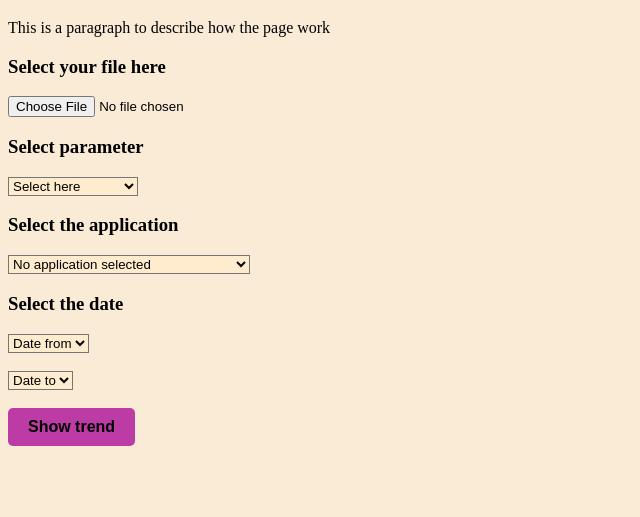
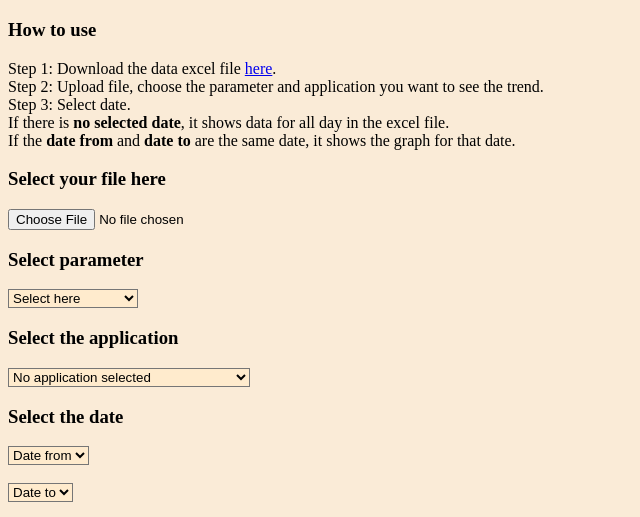
Before and after one commit to gemmy94/graph-trend-app, a website with bundled scripts: page index.html in a window 1280 px wide. Shown: the part 61-578 px from the top of the page, without its empty margins (0-640 px from the left). Built offline with nearby package versions, Linux system fonts and the light colour scheme.

Commit message:
add description of how to use app

```diff
--- a/index.html
+++ b/index.html
@@ -13,8 +13,14 @@
     <script src="https://cdnjs.cloudflare.com/ajax/libs/Chart.js/2.9.4/Chart.js"></script>
 
     <h1>CPU & Memory utilization graph report</h1>
+
+    <h3>How to use</h3>
     <p>
-        This is a paragraph to describe how the page work
+        Step 1: Download the data excel file <a href="https://rak.box.com/s/ixal0r3p6si85u5ydt4pvfzy5pidgnx2" target="_blank">here</a>. <br>
+        Step 2: Upload file, choose the parameter and application you want to see the trend. <br>
+        Step 3: Select date. <br>
+        If there is <b>no selected date</b>, it shows data for all day in the excel file. <br>
+        If the <b>date from</b> and <b>date to</b> are the same date, it shows the graph for that date.
     </p>
     <!-- <input type="file" id="excel-file" accept=".xlsx" > -->
 
```
